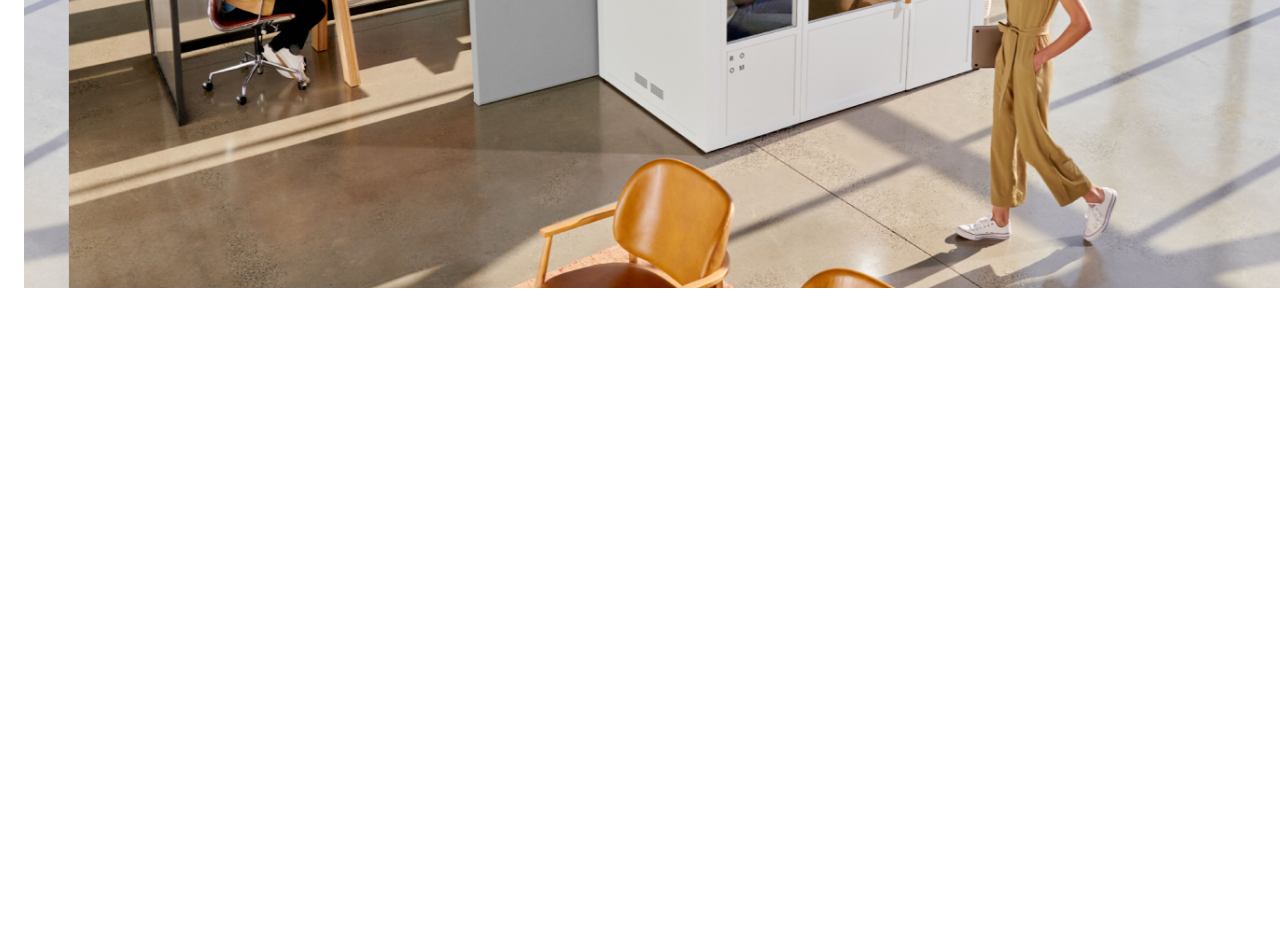
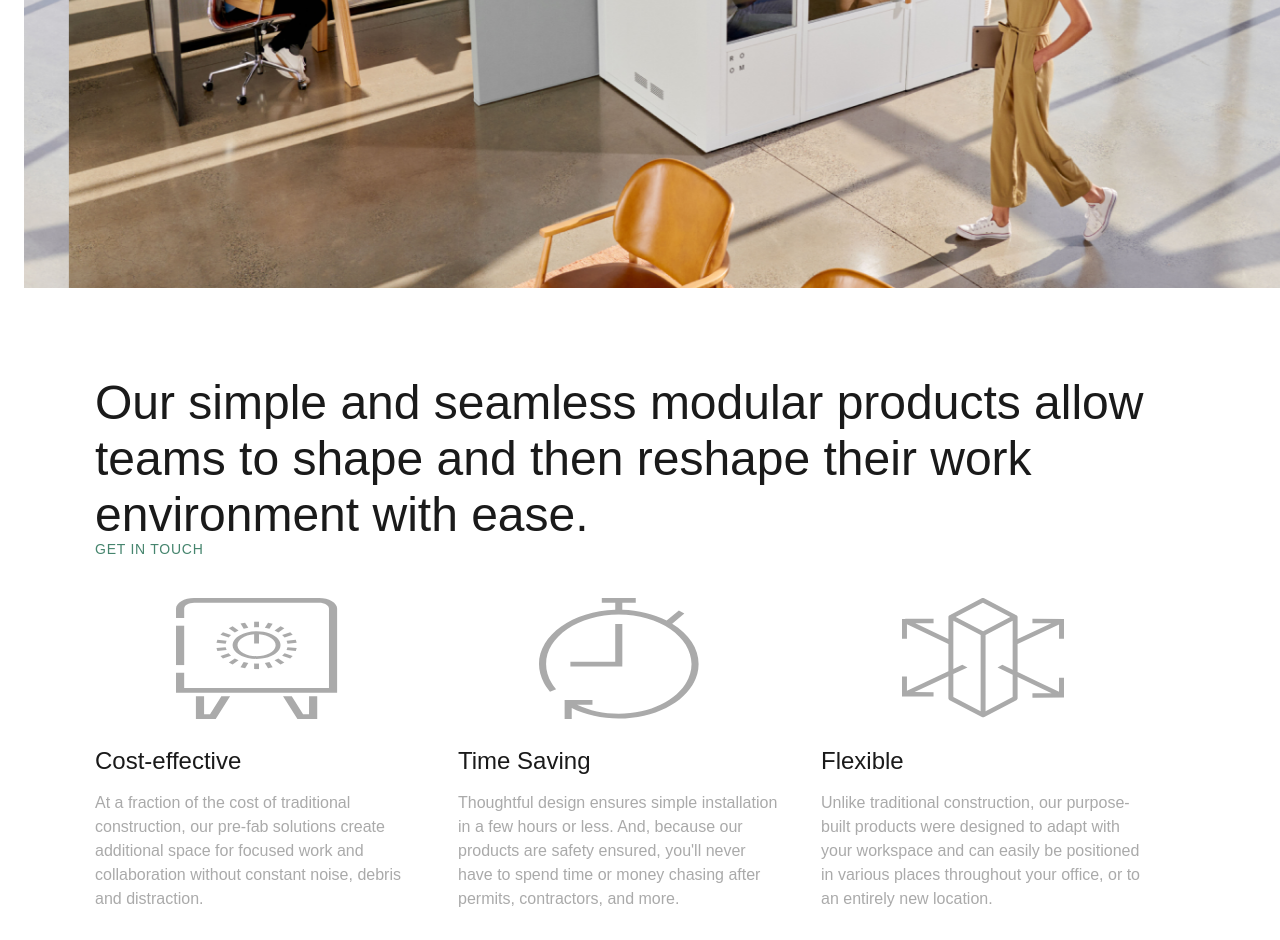
Before and after one commit to rahvalovmiha/ROOM, a plain HTML site: page index.html in a window 1280 px wide. Shown: the part 2875-3815 px from the top of the page. Before the commit the page ends 3175 px from the top, so only its background shows below. Drawn offline with Linux system fonts and the light colour scheme.

Commit message:
finished making the work

```diff
--- a/css/style.css
+++ b/css/style.css
@@ -177,7 +177,7 @@ p {
 
 /* brand__container{} */
 
-.brand__box{
+.brand__box {
     max-width: 1090px;
     margin: 212px auto 0;
 }
@@ -204,7 +204,7 @@ p {
 
 /* .brand__box-list{} */
 
-.brand__list{
+.brand__list {
     max-width: 1090px;
     display: flex;
     align-items: center;
@@ -223,14 +223,83 @@ p {
 
 /* .copani__container{} */
 
-.copani__box{
+.copani__box {
     max-width: 1344px;
     margin: 190px auto 0;
 }
 
-.copani__photo{
+.copani__photo {
     max-width: 1344px;
     height: 700px;
 }
 
 /* copani */
+
+/* .work{} */
+
+/* .work__container{} */
+
+.work__box {
+    max-width: 1090px;
+    margin: 83px auto 0;
+}
+
+.work__title {
+    color: rgb(26, 26, 26);
+    font-family: sans-serif;
+    font-size: 48px;
+    font-weight: 400;
+    line-height: 56px;
+}
+
+.work__text {
+    color: rgb(70, 133, 110);
+    font-family: sans-serif;
+    font-size: 14px;
+    font-weight: 400;
+    line-height: 12px;
+    letter-spacing: 0.75px;
+    text-transform: uppercase;
+    margin-bottom: 43px;
+}
+
+.work__list {
+    max-width: 1090px;
+    display: flex;
+    align-items: center;
+    gap: 40px;
+}
+
+.work__item {
+    max-width: 323px;
+}
+
+.work__item-box {
+    width: 162px;
+    margin: 0 auto 26px;
+}
+
+.work__item-photo {
+    width: 162px;
+    height: 121px;
+}
+
+.work__item-title {
+    color: rgb(26, 26, 26);
+    font-family: sans-serif;
+    font-size: 24px;
+    font-weight: 400;
+    line-height: 24px;
+    margin-bottom: 18px;
+}
+
+.work__item-text {
+    color: rgb(170, 170, 170);
+    font-family: sans-serif;
+    font-size: 16px;
+    font-weight: 400;
+    line-height: 24px;
+    margin-bottom: 21px;
+}
+
+/* work */
--- a/index.html
+++ b/index.html
@@ -147,7 +147,35 @@
     </main>
     <main>
         <section class="work">
-            <div class="container"></div>
+            <div class="container work__container">
+                <div class="work__box">
+                    <h2 class="work__title">Our simple and seamless modular products allow teams to shape and then reshape their work environment with ease.</h2>
+                    <p class="work__text">GET IN TOUCH</p>
+                    <ul class="work__list">
+                        <li class="work__item">
+                            <div class="work__item-box">
+                                <img src="img/cost-effective.svg" alt="cost-effective" class="work__item-photo" width="162" height="121">
+                            </div>
+                            <h3 class="work__item-title">Cost-effective</h3>
+                            <p class="work__item-text">At a fraction of the cost of traditional construction, our pre-fab solutions create additional space for focused work and collaboration without constant noise, debris and distraction.</p>
+                        </li>
+                        <li class="work__item">
+                            <div class="work__item-box">
+                                <img src="img/time-saving.svg" alt="time-saving" class="work__item-photo" width="162" height="121">
+                            </div>
+                            <h3 class="work__item-title">Time Saving</h3>
+                            <p class="work__item-text">Thoughtful design ensures simple installation in a few hours or less. And, because our products are safety ensured, you'll never have to spend time or money chasing after permits, contractors, and more.</p>
+                        </li>
+                        <li class="work__item">
+                            <div class="work__item-box">
+                                <img src="img/flexible.svg" alt="flexible" class="work__item-photo" width="162" height="121">
+                            </div>
+                            <h3 class="work__item-title">Flexible</h3>
+                            <p class="work__item-text">Unlike traditional construction, our purpose-built products were designed to adapt with your workspace and can easily be positioned in various places throughout your office, or to an entirely new location.</p>
+                        </li>
+                    </ul>
+                </div>
+            </div>
         </section>
     </main>
     <main>
```
